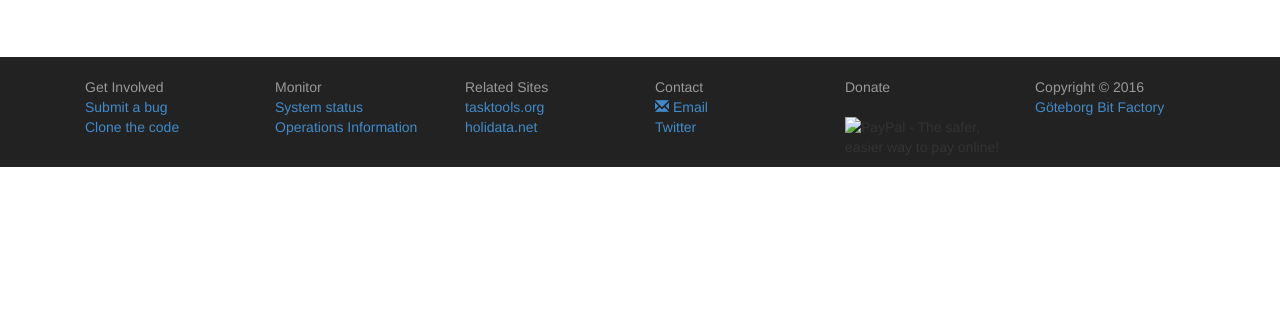
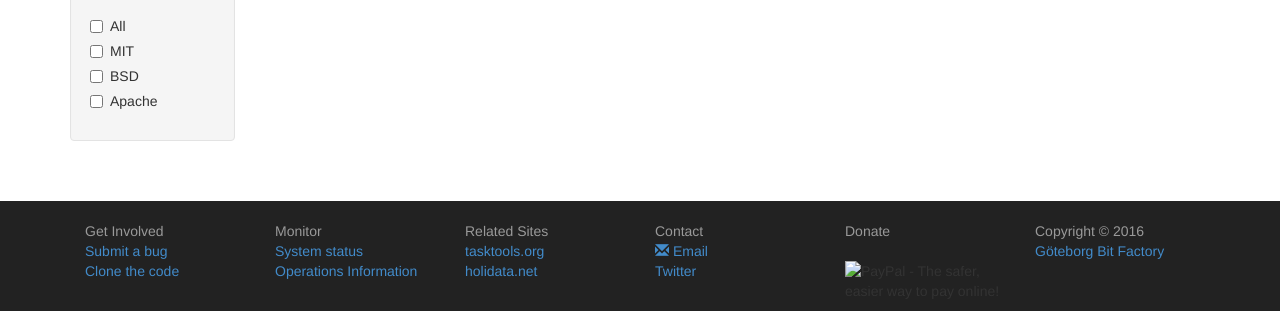
Before and after one commit to ssbarnea/taskwarrior-site-test, a plain HTML site: page index.html in a window 1280 px wide. Shown: the part 725-1036 px from the top of the page. Before the commit the page ends 892 px from the top, so only its background shows below. Drawn offline with nearby package versions, Linux system fonts and the light colour scheme; a script that the page names is missing.

Commit message:
Update index.html

```diff
--- a/index.html
+++ b/index.html
@@ -93,17 +93,56 @@
             </div>
             <div class="checkbox">
               <label>
-                <input type="checkbox" value="front_end">
+                <input type="checkbox" value="Front End">
                 <span>Front End<span>
                   </label>
                 </div>
                 <div class="checkbox">
                   <label>
-                    <input type="checkbox" value="library">
+                    <input type="checkbox" value="Library">
                     <span>Library</span>
                   </label>
                 </div>
-              </fieldset>
+                <div class="checkbox">
+                  <label>
+                    <input type="checkbox" value="Service">
+                    <span>Service</span>
+                  </label>
+                </div>
+                </fieldset>
+          </div>
+          <div class="well">
+            <label class="sr-only" for="obsolete_criteria">Obsolete</label>
+            <input type="checkbox" id="obsolete_criteria" >
+          </div>
+          <div class="well">
+          <fieldset id="license_criteria">
+            <legend>License</legend>
+            <div class="checkbox">
+              <label>
+                <input type="checkbox" value="All" id="all_license">
+                <span>All</span>
+              </label>
+            </div>
+            <div class="checkbox">
+              <label>
+                <input type="checkbox" value="MIT">
+                <span>MIT<span>
+                  </label>
+                </div>
+                <div class="checkbox">
+                  <label>
+                    <input type="checkbox" value="BSD">
+                    <span>BSD</span>
+                  </label>
+                </div>
+                <div class="checkbox">
+                  <label>
+                    <input type="checkbox" value="Apache">
+                    <span>Apache</span>
+                  </label>
+                </div>
+                </fieldset>
           </div>
           </div>
 
```
